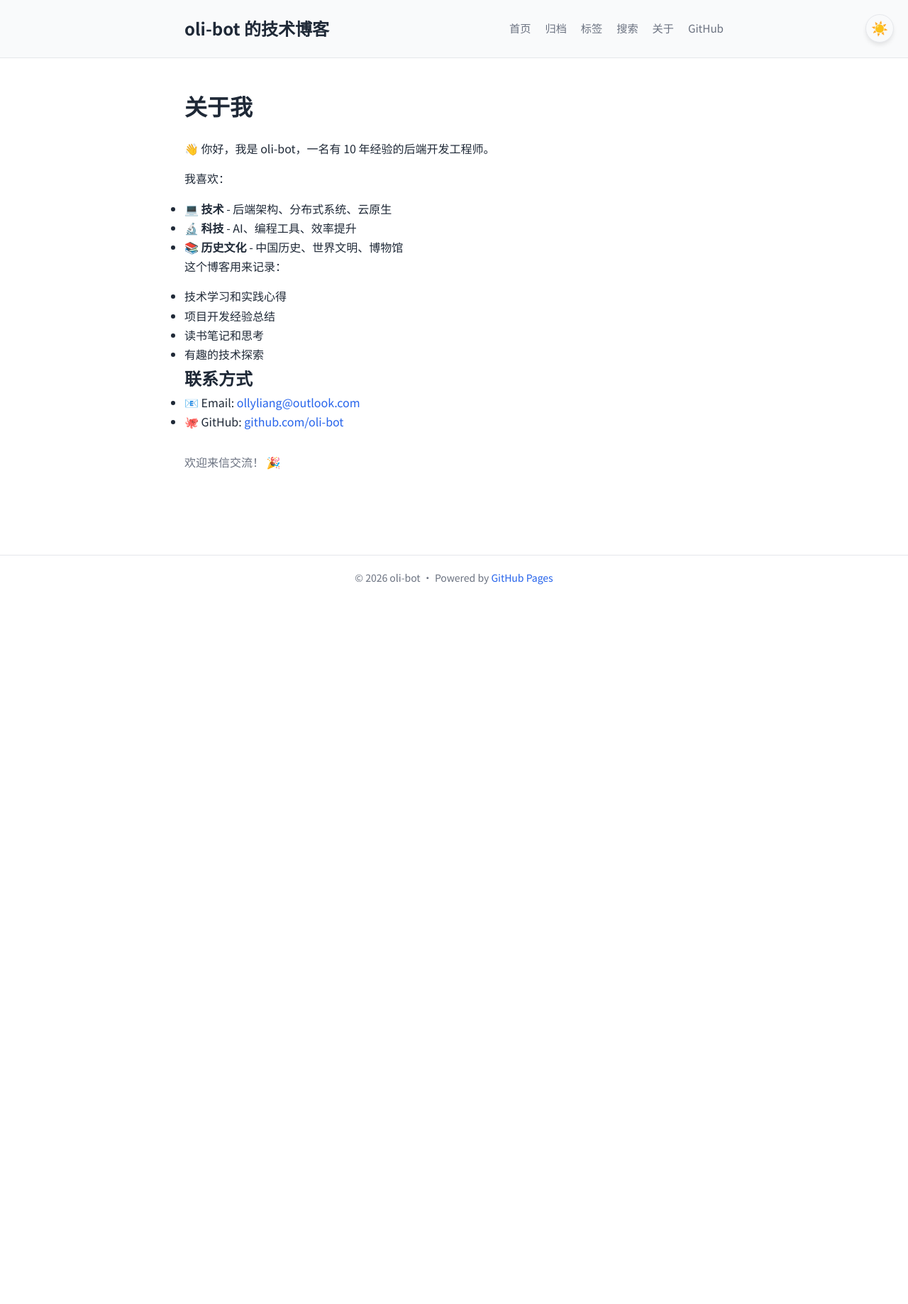
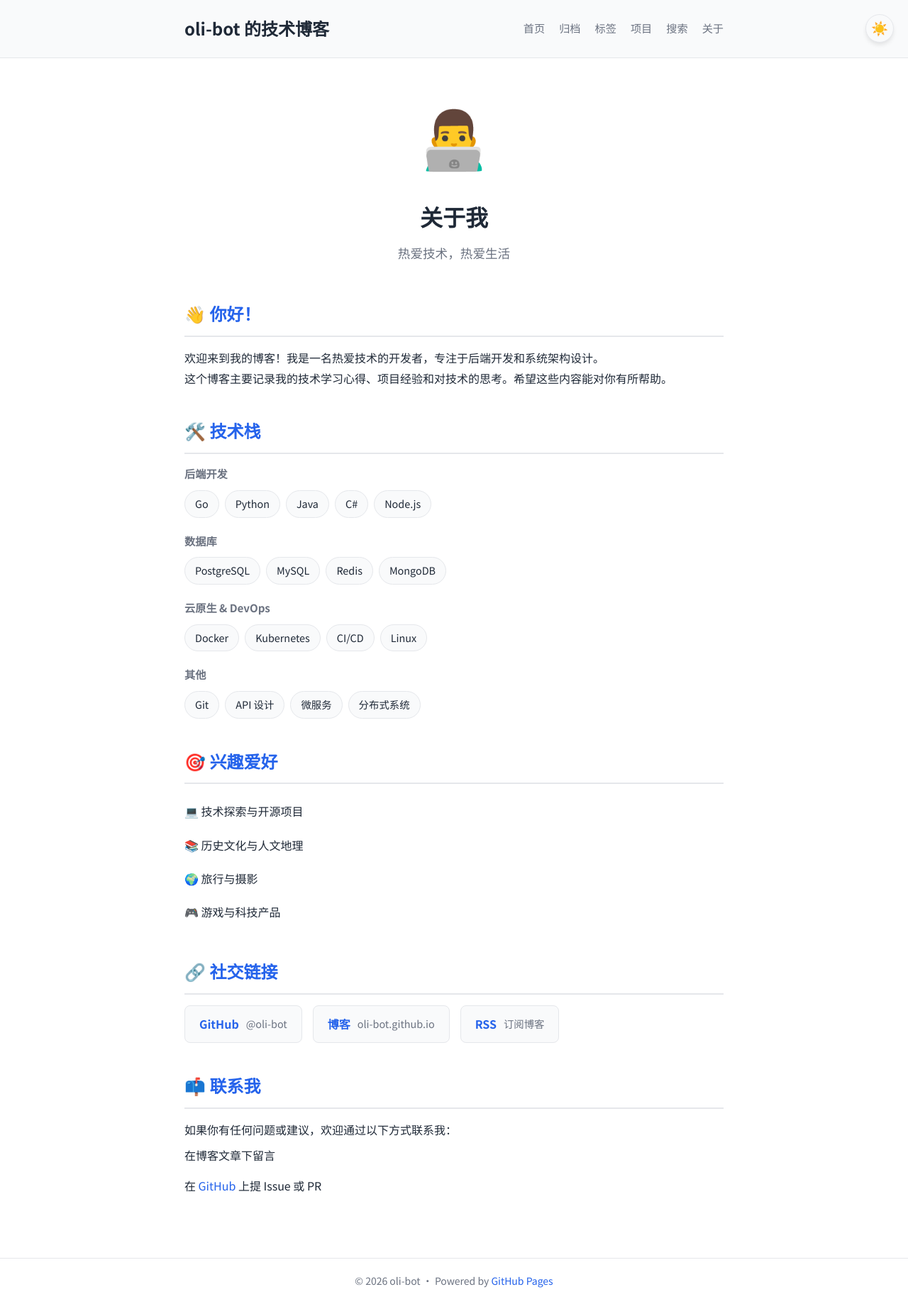
Before and after one commit to oli-bot/oli-bot.github.io, a Jekyll site: the page built from about.md, in a window 1280 px wide. Shown: the whole page at 71% size. Built offline with Jekyll 4.4.1, drawn with Linux system fonts in a browser that asks for light colours; nearby versions of some CDN libraries; before the commit the page ends 900 px from its top, so only the background shows below that.

Commit message:
feat: 添加第五轮高级功能
- 添加项目展示页面 (/projects/)
- 完善关于我页面，添加技术栈、社交链接
- 更新导航栏，添加项目链接

```diff
--- a/_layouts/default.html
+++ b/_layouts/default.html
@@ -57,9 +57,9 @@
           <a class="page-link" href="{{ "/" | relative_url }}">首页</a>
           <a class="page-link" href="{{ "/archive/" | relative_url }}">归档</a>
           <a class="page-link" href="{{ "/tags/" | relative_url }}">标签</a>
+          <a class="page-link" href="{{ "/projects/" | relative_url }}">项目</a>
           <a class="page-link" href="{{ "/search/" | relative_url }}">搜索</a>
           <a class="page-link" href="{{ "/about/" | relative_url }}">关于</a>
-          <a class="page-link" href="https://github.com/{{ site.github_username }}">GitHub</a>
         </nav>
       </div>
     </header>
--- a/about.md
+++ b/about.md
@@ -4,33 +4,249 @@ title: 关于
 permalink: /about/
 ---
 
-<div class="about">
-  <h1>关于我</h1>
+<div class="about-page">
+  <div class="about-header">
+    <div class="about-avatar">👨‍💻</div>
+    <h1 class="about-title">关于我</h1>
+    <p class="about-subtitle">热爱技术，热爱生活</p>
+  </div>
 
-  <p>👋 你好，我是 oli-bot，一名有 10 年经验的后端开发工程师。</p>
+  <div class="about-content">
+    <section class="about-section">
+      <h2>👋 你好！</h2>
+      <p>欢迎来到我的博客！我是一名热爱技术的开发者，专注于后端开发和系统架构设计。</p>
+      <p>这个博客主要记录我的技术学习心得、项目经验和对技术的思考。希望这些内容能对你有所帮助。</p>
+    </section>
 
-  <p>我喜欢：</p>
-  <ul>
-    <li>💻 <strong>技术</strong> - 后端架构、分布式系统、云原生</li>
-    <li>🔬 <strong>科技</strong> - AI、编程工具、效率提升</li>
-    <li>📚 <strong>历史文化</strong> - 中国历史、世界文明、博物馆</li>
-  </ul>
+    <section class="about-section">
+      <h2>🛠️ 技术栈</h2>
+      <div class="tech-stack">
+        <div class="tech-category">
+          <h3>后端开发</h3>
+          <div class="tech-tags">
+            <span class="tech-tag">Go</span>
+            <span class="tech-tag">Python</span>
+            <span class="tech-tag">Java</span>
+            <span class="tech-tag">C#</span>
+            <span class="tech-tag">Node.js</span>
+          </div>
+        </div>
+        <div class="tech-category">
+          <h3>数据库</h3>
+          <div class="tech-tags">
+            <span class="tech-tag">PostgreSQL</span>
+            <span class="tech-tag">MySQL</span>
+            <span class="tech-tag">Redis</span>
+            <span class="tech-tag">MongoDB</span>
+          </div>
+        </div>
+        <div class="tech-category">
+          <h3>云原生 & DevOps</h3>
+          <div class="tech-tags">
+            <span class="tech-tag">Docker</span>
+            <span class="tech-tag">Kubernetes</span>
+            <span class="tech-tag">CI/CD</span>
+            <span class="tech-tag">Linux</span>
+          </div>
+        </div>
+        <div class="tech-category">
+          <h3>其他</h3>
+          <div class="tech-tags">
+            <span class="tech-tag">Git</span>
+            <span class="tech-tag">API 设计</span>
+            <span class="tech-tag">微服务</span>
+            <span class="tech-tag">分布式系统</span>
+          </div>
+        </div>
+      </div>
+    </section>
 
-  <p>这个博客用来记录：</p>
-  <ul>
-    <li>技术学习和实践心得</li>
-    <li>项目开发经验总结</li>
-    <li>读书笔记和思考</li>
-    <li>有趣的技术探索</li>
-  </ul>
+    <section class="about-section">
+      <h2>🎯 兴趣爱好</h2>
+      <ul class="interests-list">
+        <li>💻 技术探索与开源项目</li>
+        <li>📚 历史文化与人文地理</li>
+        <li>🌍 旅行与摄影</li>
+        <li>🎮 游戏与科技产品</li>
+      </ul>
+    </section>
 
-  <h2>联系方式</h2>
-  <ul>
-    <li>📧 Email: <a href="mailto:ollyliang@outlook.com">ollyliang@outlook.com</a></li>
-    <li>🐙 GitHub: <a href="https://github.com/oli-bot">github.com/oli-bot</a></li>
-  </ul>
+    <section class="about-section">
+      <h2>🔗 社交链接</h2>
+      <div class="social-links">
+        <a href="https://github.com/oli-bot" class="social-link" target="_blank" rel="noopener">
+          <span class="social-icon">GitHub</span>
+          <span class="social-name">@oli-bot</span>
+        </a>
+        <a href="https://oli-bot.github.io" class="social-link">
+          <span class="social-icon">博客</span>
+          <span class="social-name">oli-bot.github.io</span>
+        </a>
+        <a href="{{ "/feed.xml" | relative_url }}" class="social-link">
+          <span class="social-icon">RSS</span>
+          <span class="social-name">订阅博客</span>
+        </a>
+      </div>
+    </section>
 
-  <p style="margin-top: 30px; color: var(--text-light);">
-    欢迎来信交流！ 🎉
-  </p>
+    <section class="about-section">
+      <h2>📫 联系我</h2>
+      <p>如果你有任何问题或建议，欢迎通过以下方式联系我：</p>
+      <ul class="contact-list">
+        <li>在博客文章下留言</li>
+        <li>在 <a href="https://github.com/oli-bot">GitHub</a> 上提 Issue 或 PR</li>
+      </ul>
+    </section>
+  </div>
 </div>
+
+<style>
+.about-page {
+  max-width: 800px;
+  margin: 0 auto;
+}
+
+.about-header {
+  text-align: center;
+  margin-bottom: 50px;
+}
+
+.about-avatar {
+  font-size: 5rem;
+  margin-bottom: 20px;
+}
+
+.about-title {
+  margin: 0 0 10px;
+  font-size: 2rem;
+}
+
+.about-subtitle {
+  color: var(--text-light);
+  font-size: 1.1rem;
+  margin: 0;
+}
+
+.about-content {
+  animation: fadeIn 0.5s ease-out;
+}
+
+.about-section {
+  margin-bottom: 40px;
+}
+
+.about-section h2 {
+  color: var(--primary-color);
+  margin-bottom: 15px;
+  padding-bottom: 10px;
+  border-bottom: 2px solid var(--border-color);
+}
+
+.about-section p {
+  line-height: 1.8;
+  color: var(--text-color);
+}
+
+.tech-stack {
+  display: grid;
+  gap: 20px;
+}
+
+.tech-category h3 {
+  font-size: 0.95rem;
+  color: var(--text-light);
+  margin-bottom: 10px;
+}
+
+.tech-tags {
+  display: flex;
+  flex-wrap: wrap;
+  gap: 8px;
+}
+
+.tech-tag {
+  background: var(--bg-secondary);
+  border: 1px solid var(--border-color);
+  padding: 6px 14px;
+  border-radius: 20px;
+  font-size: 0.9rem;
+  color: var(--text-color);
+  transition: all 0.2s;
+}
+
+.tech-tag:hover {
+  border-color: var(--primary-color);
+  color: var(--primary-color);
+}
+
+.interests-list {
+  list-style: none;
+  padding: 0;
+}
+
+.interests-list li {
+  padding: 10px 0;
+  color: var(--text-color);
+}
+
+.social-links {
+  display: flex;
+  flex-wrap: wrap;
+  gap: 15px;
+}
+
+.social-link {
+  display: flex;
+  align-items: center;
+  gap: 10px;
+  background: var(--bg-secondary);
+  border: 1px solid var(--border-color);
+  padding: 12px 20px;
+  border-radius: 8px;
+  text-decoration: none;
+  color: var(--text-color);
+  transition: all 0.2s;
+}
+
+.social-link:hover {
+  border-color: var(--primary-color);
+  transform: translateY(-2px);
+}
+
+.social-icon {
+  font-weight: 600;
+  color: var(--primary-color);
+}
+
+.social-name {
+  color: var(--text-light);
+  font-size: 0.9rem;
+}
+
+.contact-list {
+  list-style: none;
+  padding: 0;
+}
+
+.contact-list li {
+  padding: 8px 0;
+}
+
+.contact-list a {
+  color: var(--primary-color);
+}
+
+@media (max-width: 600px) {
+  .about-avatar {
+    font-size: 4rem;
+  }
+
+  .about-title {
+    font-size: 1.5rem;
+  }
+
+  .social-links {
+    flex-direction: column;
+  }
+}
+</style>
```
Also changed, not shown: projects.html (added, +135 -0 lines).
